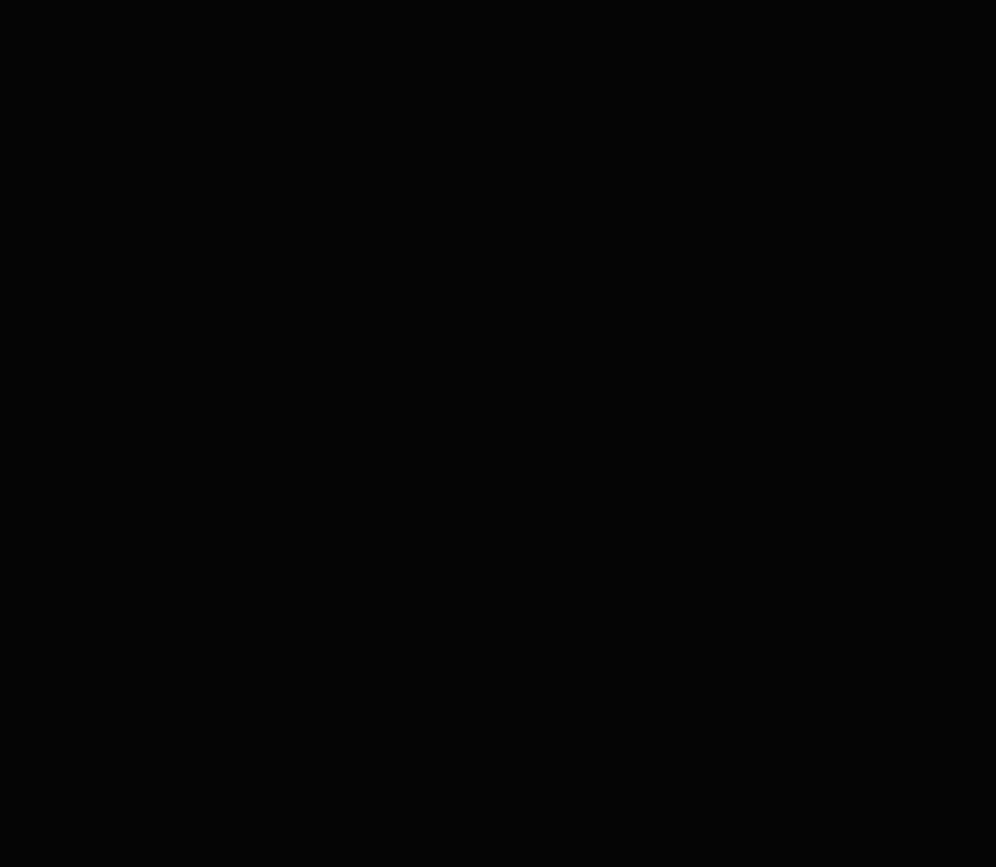
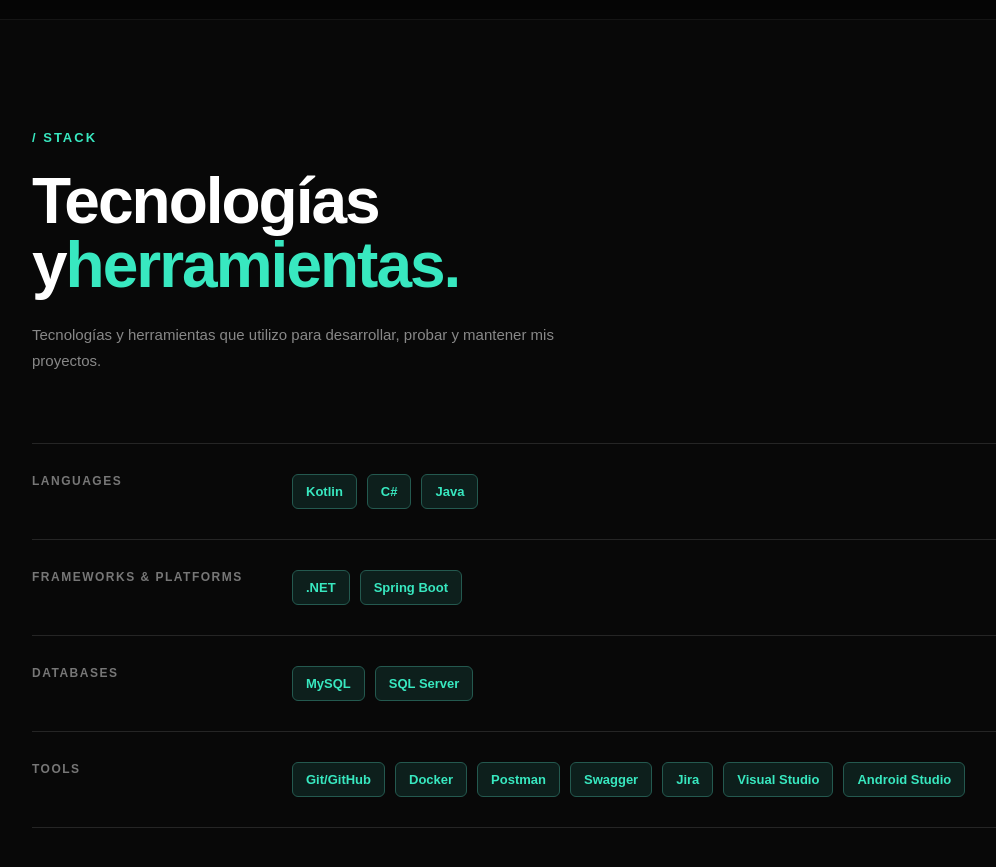
Before and after one commit to HereticSoba/diego-portfolio, a React (Vite) app: page / in a window 1280 px wide. Shown: the part 3320-4187 px from the top of the page, without its empty margins (40-1036 px from the left). Before the commit the page ends 3339 px from the top, so only its background shows below. Built offline with nearby package versions, Linux system fonts and the light colour scheme.

Commit message:
Implemented the technology stack section

```diff
--- a/src/App.tsx
+++ b/src/App.tsx
@@ -2,6 +2,7 @@
 import Hero from "./sections/Hero/Hero";
 import About from "./sections/About/About";
 import Projects from "./sections/Projects/Projects";
+import Skills from "./sections/Skills/Skills";
 import "./App.css";
 
 function App() {
@@ -12,6 +13,7 @@
         <Hero />
         <About />
         <Projects />
+        <Skills />
       </main>
     </>
   );
--- /dev/null
+++ b/src/sections/Skills/Skills.css
@@ -0,0 +1,83 @@
+.skills-section {
+    width: 100%;
+    background-color: #080808;
+    border-top: 1px solid #151515;
+}
+
+.skills-container {
+    max-width: 1200px;
+    margin: 0 auto;
+    padding: 110px 32px;
+}
+
+.skills-header {
+    max-width: 700px;
+}
+
+.skills-header h2 {
+    margin: 0;
+    color: #ffffff;
+    font-size: clamp(42px, 5vw, 64px);
+    line-height: 1;
+    letter-spacing: -2px;
+}
+
+.skills-header h2 span {
+    color: #38e8c0;
+}
+
+.skills-header>p:last-child {
+    max-width: 550px;
+    margin: 25px 0 0;
+    color: #888888;
+    font-size: 15px;
+    line-height: 1.7;
+}
+
+.skills-groups {
+    margin-top: 70px;
+}
+
+.skill-group {
+    display: grid;
+    grid-template-columns: 220px 1fr;
+    gap: 40px;
+    padding: 30px 0;
+    border-top: 1px solid #252525;
+}
+
+.skill-group:last-child {
+    border-bottom: 1px solid #252525;
+}
+
+.skill-group h3 {
+    margin: 0;
+    color: #777777;
+    font-size: 12px;
+    font-weight: 700;
+    letter-spacing: 1.5px;
+    text-transform: uppercase;
+}
+
+.skill-tags {
+    display: flex;
+    flex-wrap: wrap;
+    gap: 10px;
+}
+
+.skill-tags span {
+    padding: 9px 13px;
+    border: 1px solid #24594f;
+    border-radius: 6px;
+    background-color: #0d1f1c;
+    color: #38e8c0;
+    font-size: 13px;
+    font-weight: 600;
+    transition: background-color 0.2 ease, border-color 0.2s ease, transform 0.2s ease;
+}
+
+.skill-tags span:hover {
+    border-color: #38e8c0;
+    background-color: #12332e;
+    transform: translate(-2px);
+}
--- /dev/null
+++ b/src/sections/Skills/Skills.tsx
@@ -0,0 +1,66 @@
+import "./Skills.css";
+
+interface SkillGroup {
+    title: string;
+    skills: string[];
+}
+
+const skillGroups: SkillGroup[] = [
+    {
+        title: "Languages",
+        skills: ["Kotlin", "C#", "Java"],
+    },
+    {
+        title: "Frameworks & Platforms",
+        skills: [".NET", "Spring Boot"],
+    },
+    {
+        title: "Databases",
+        skills: ["MySQL", "SQL Server"],
+    },
+    {
+        title: "Tools",
+        skills: [
+            "Git/GitHub",
+            "Docker",
+            "Postman",
+            "Swagger",
+            "Jira",
+            "Visual Studio",
+            "Android Studio",
+        ],
+    },
+];
+
+function Skills() {
+    return (
+        <section id="stack" className="skills-section">
+            <div className="skills-container">
+                <div className="skills-header">
+                    <p className="section-label">/ STACK</p>
+                    <h2>
+                        Tecnologías y
+                        <span>herramientas.</span>
+                    </h2>
+                    <p>
+                        Tecnologías y herramientas que utilizo para desarrollar, probar y mantener mis proyectos.
+                    </p>
+                </div>
+                <div className="skills-groups">
+                    {skillGroups.map((group) => (
+                        <div className="skill-group" key={group.title}>
+                            <h3>{group.title}</h3>
+                            <div className="skill-tags">
+                                {group.skills.map((skill) => (
+                                    <span key={skill}>{skill}</span>
+                                ))}
+                            </div>
+                        </div>
+                    ))}
+                </div>
+            </div>
+        </section>
+    );
+}
+
+export default Skills;
```
